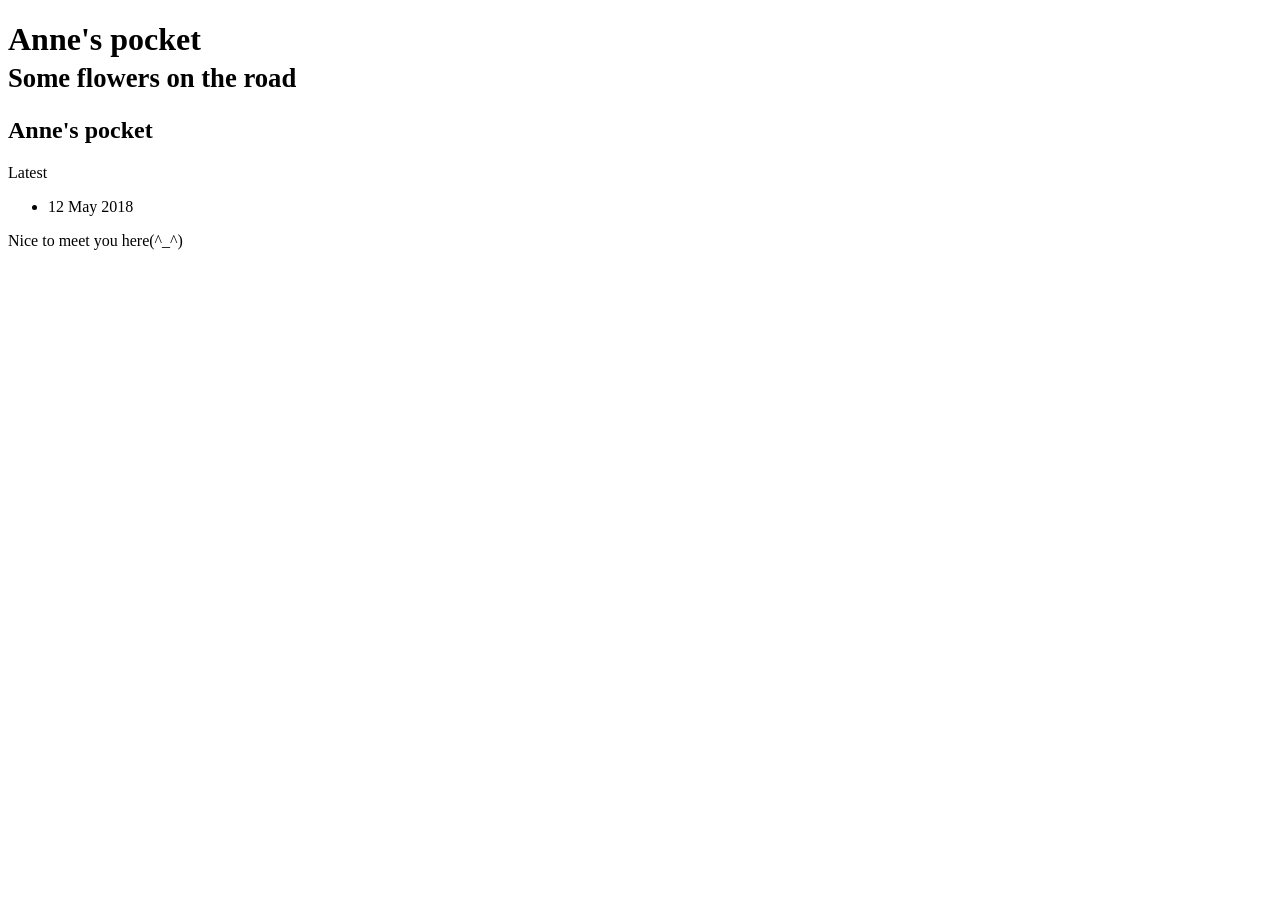
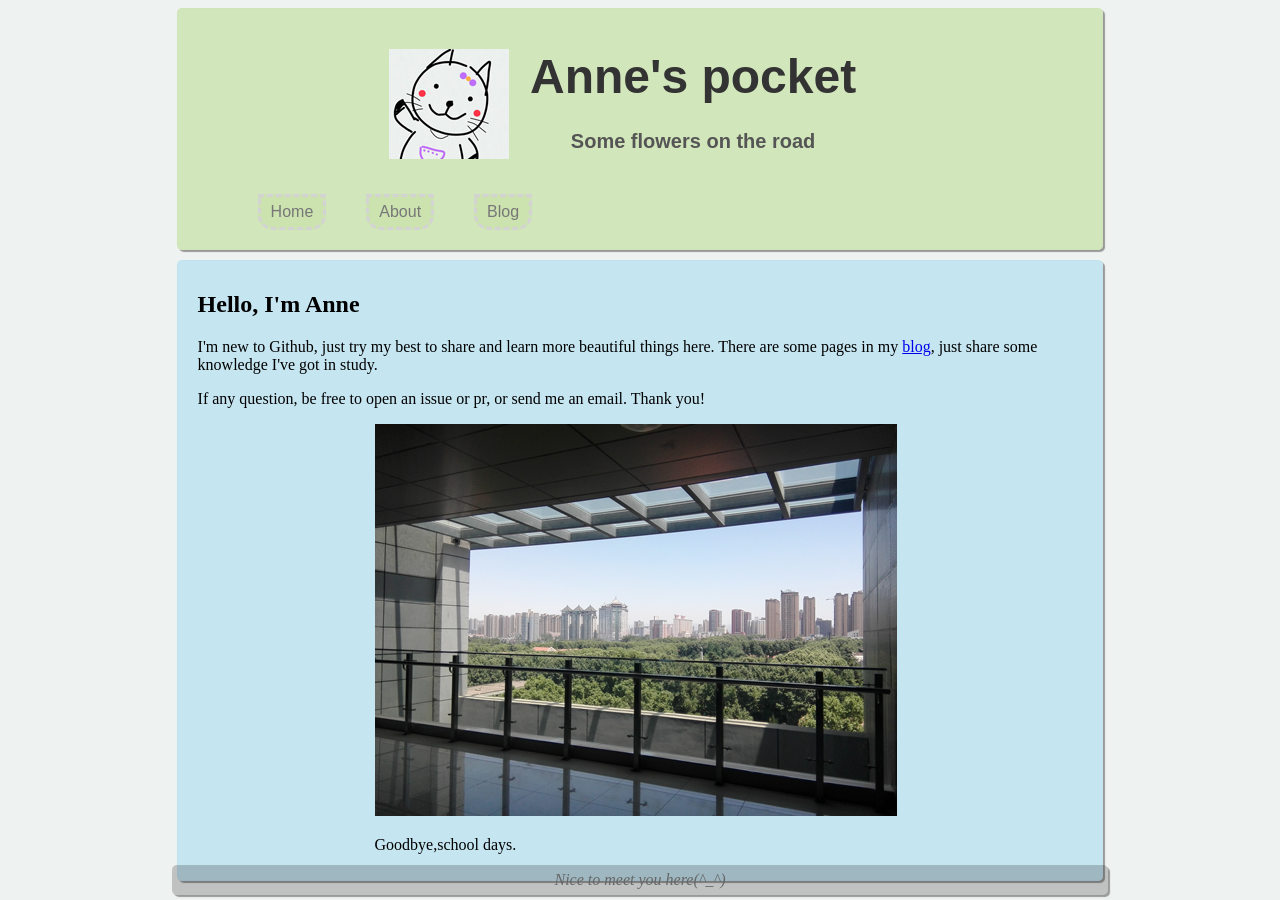
Before and after one commit to AnneBai/AnneBai.github.io, a Jekyll site: the page built from index.html, in a window 1280 px wide. Built offline with Jekyll 4.4.1, drawn with Linux system fonts in a browser that asks for light colours.

Commit message:
update posts and index.html

```diff
--- a/_config.yml
+++ b/_config.yml
@@ -1 +1,4 @@
-baseurl: /AnneBai/AnneBai.github.io
+baseurl: /AnneBai.github.io
+name: Anne's pocket
+markdown: kramdown
+permalink: /blog/:year/:month/:day/:title
--- a/_layouts/default.html
+++ b/_layouts/default.html
@@ -9,6 +9,13 @@
     <header>
       <h1>Anne's pocket<br/>
       <small>Some flowers on the road</small></h1>
+      <nav>
+        <ul>
+          <li><a href="/">Home</a></li>
+          <li><a href="/about">About</a></li>
+          <li><a href="/blog">Blog</a></li>
+        </ul>
+      </nav>
     </header>
     <article>
       {{ content }}
--- a/_posts/2018-4-27-hello-first-post.html
+++ b/_posts/2018-4-27-hello-first-post.html
@@ -1,6 +1,7 @@
 ---
 layout: default
 title: Hello world!
+date:2018-04-27
 ---
 
 <h2>{{ page.title }}</h2>
--- a/index.html
+++ b/index.html
@@ -2,11 +2,11 @@
 layout: default
 title: Anne's pocket
 ---
-
-<h2>{{ page.title }}</h2>
-<p>Latest</p>
-<ul>
-  {% for most in site.posts %}
-  <li>{{ site.time | date_to_string }} <a href="{{ site.baseurl }}{{ post.url }}">{{ post.title }}</a></li>
-  {% endfor %}
-</ul>
+<h2>Hello, I'm Anne</h2>
+<p>I'm new to Github, just try my best to share and learn more beautiful things here.
+  There are some pages in my <a href="/blog">blog</a>, just share some knowledge I've got in study.</p>
+<p>If any question, be free to open an issue or pr, or send me an email. Thank you!</p>
+<div class="indeximg" width="60%">
+  <img src="images/schooldays.png"/>
+  <p>Goodbye,school days.</p>
+</div>
--- a/styles/style.css
+++ b/styles/style.css
@@ -14,25 +14,59 @@ header {
   font-family: "Arial";
   font-size: 1.5em;
   border:1px solid rgba(203, 227, 174, .4);
-  padding:10px 20px;
+  padding:10px 20px 50px;
 }
 header h1 {
   background:url("../images/annehead.png") no-repeat 25% 0;
   padding-left:12%;
   text-align:center;
-  margin: 0px auto;
+  margin: 30px auto;
   margin-top: 30px;
 }
 header h1 small {
   color:#555;
   font-size: 20px;
 }
+header nav{
+  text-align: center;
+  padding-bottom:10px;
+  margin-top:20px;
+}
+header nav ul {
+  overflow: hidden;
+  list-style-type: none;
+}
+header nav ul a {
+  float:left;
+  display:block;
+  padding:6px 10px;
+  margin:5px 20px;
+  border-radius: 0 0 15px 15px;
+  border:3px dashed lightgray;
+  background-color:rgba(203, 227, 174, 0.8);
+  color:#777;
+  text-decoration: none;
+  font-family:"Arial";
+  font-size: 16px;
+  transition:.3s;
+}
+header nav ul a:hover {
+  margin-top:3px;
+  box-shadow: 3px 3px 2px #aaa;
+  background-color:rgba(241, 226, 200, .8);
+  color:#333;
+}
 article {
   background-color:rgba(187, 226, 241, .8);
   margin-top:10px;
   padding:10px 20px;
-  border:1px solid rgb(187, 226, 241, .4);
+  border:1px solid rgba(187, 226, 241, .4);
   font-family:'Microsoft yahei';
+}
+article ul.posts {
+  margin:20px auto 40px;
+  list-style-type: disc;
+  font-family:"Microsoft yahei";
 }
 article li:hover {
   background-color: rgb(187, 226, 241);
@@ -52,3 +86,7 @@ footer p {
   margin:0;
   line-height:30px;
 }
+div.indeximg {
+  width:60%;
+  margin-left: 20%;
+}
```
Also changed, not shown: _posts/2018-5-4-loop-in-js.md (added, +210 -0 lines), _posts/post.html (added, +9 -0 lines), blog/index.html (added, +12 -0 lines), images/anne.jpg (deleted), images/schooldays.png (added), 1 other file.
